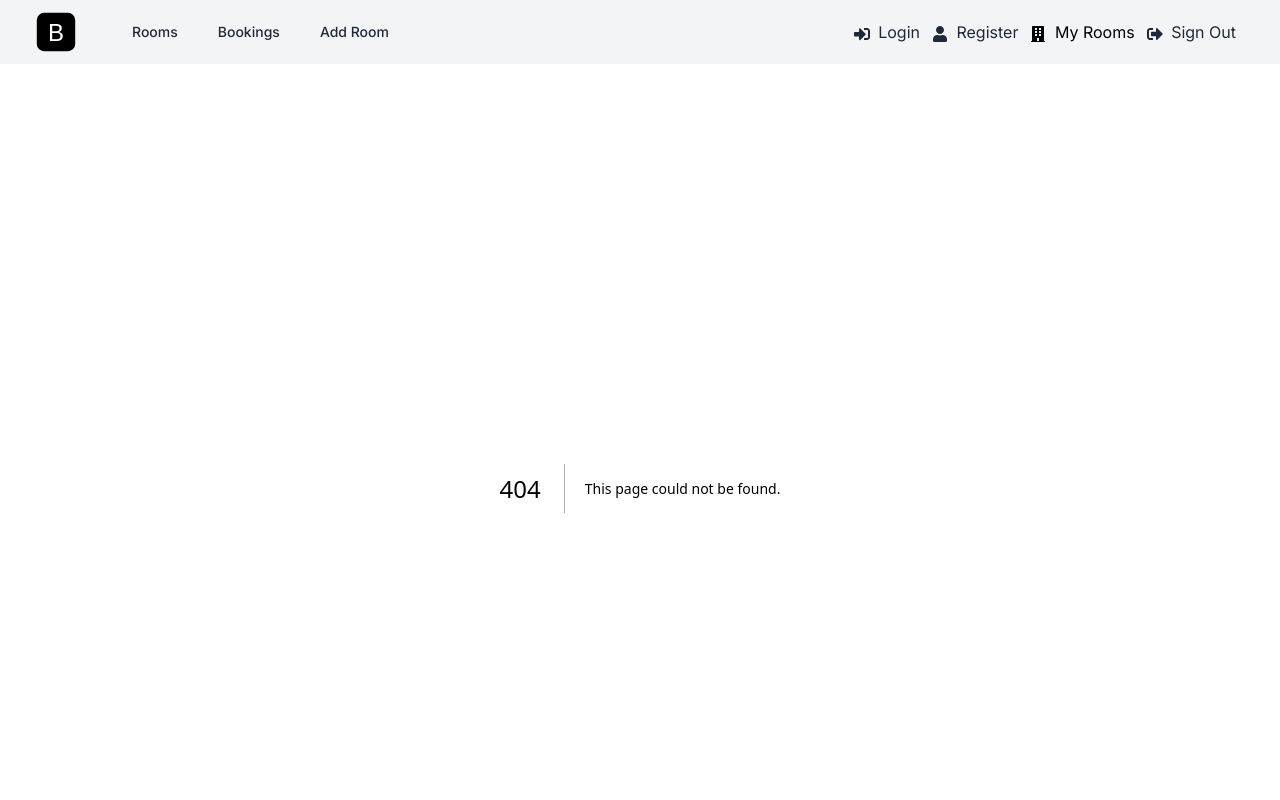
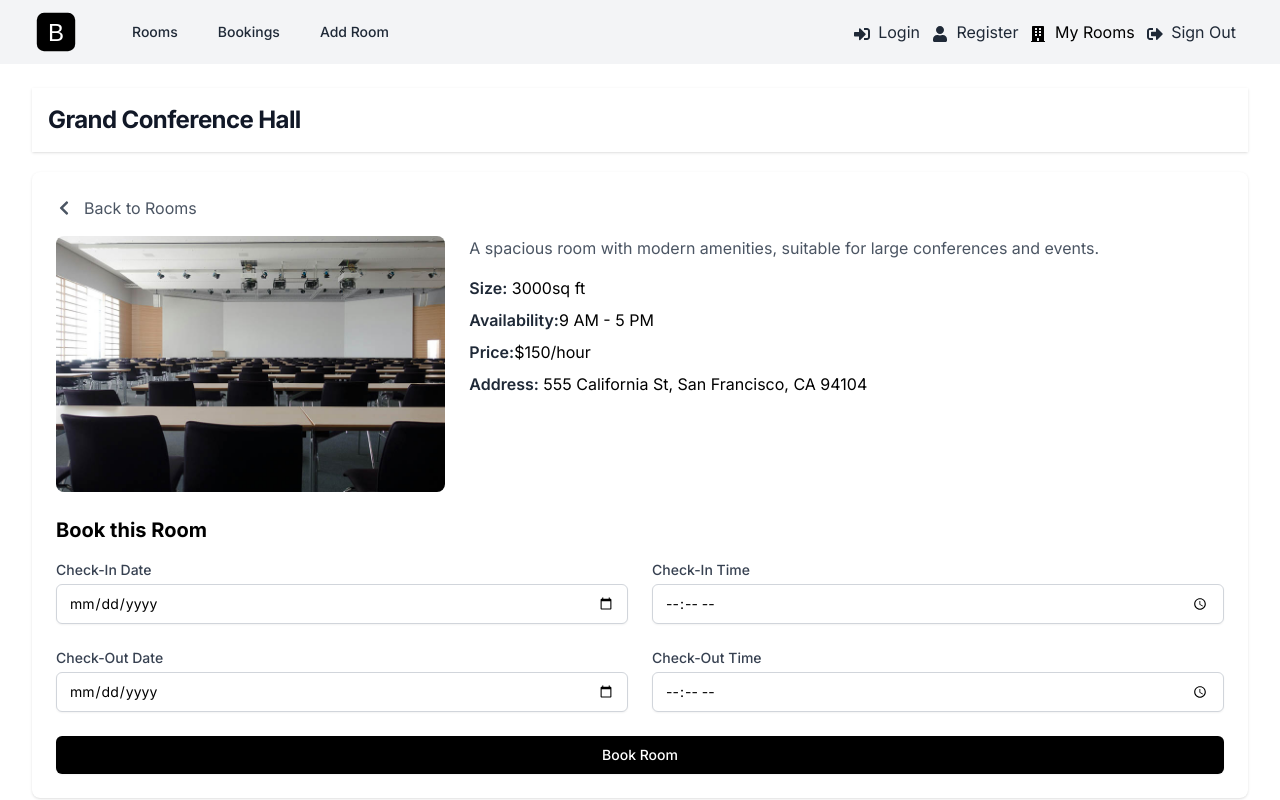
Before and after one commit to trizzi/bookings-halls, a Next.js app: page /rooms/1 in a window 1280 px wide. Before the commit this address had no page. Shown: the top 800 px of the page. Built offline with nearby package versions, Linux system fonts and the light colour scheme.

Commit message:
UI completed

```diff
--- a/app/page.jsx
+++ b/app/page.jsx
@@ -7,7 +7,7 @@ export default function Home() {
 		<>
 			<Heading title='Available Rooms' />
 			{rooms.length > 0 ? (
-				<RoomCard room={room} />
+				rooms.map((room) => <RoomCard room={room} />)
 			) : (
 				<p>No rooms available at the moment</p>
 			)}
--- /dev/null
+++ b/app/rooms/[id]/page.jsx
@@ -0,0 +1,71 @@
+import React from 'react';
+import Image from 'next/image';
+import Link from 'next/link';
+import { FaChevronLeft } from 'react-icons/fa';
+import rooms from '@/data/rooms.json';
+import Heading from '@/components/Heading';
+import BookingForm from '@/components/BookingForm';
+
+const RoomPage = ({ params }) => {
+	const { id } = params;
+	const room = rooms.find((room) => room.$id === id);
+
+	if (!room) {
+		return <Heading title='No Room Found' />;
+	}
+
+	return (
+		<>
+			<Heading title={room.name} />
+			<div className='bg-white shadow rounded-lg p-6'>
+				<Link
+					href='/'
+					className='flex items-center text-gray-600 hover:text-gray-800 mb-4'>
+					<FaChevronLeft className='inline mr-1' />
+					<span className='ml-2'>Back to Rooms</span>
+				</Link>
+
+				<div className='flex flex-col sm:flex-row sm:space-x-6'>
+					<Image
+						src={`/images/rooms/${room.image}`}
+						width={400}
+						height={100}
+						alt={room.name}
+						className='w-full sm:w-1/3 h-64 object-cover rounded-lg'
+					/>
+
+					<div className='mt-4 sm:mt-0 sm:flex-1'>
+						<p className='text-gray-600 mb-4'>{room.description}</p>
+
+						<ul className='space-y-2'>
+							<li>
+								<span className='font-semibold text-gray-800'>Size:</span>{' '}
+								{room.sqft}
+								{''}
+								sq ft
+							</li>
+							<li>
+								<span className='font-semibold text-gray-800'>
+									Availability:
+								</span>
+								{room.availability}
+							</li>
+							<li>
+								<span className='font-semibold text-gray-800'>Price:</span>$
+								{room.price_per_hour}/hour
+							</li>
+							<li>
+								<span className='font-semibold text-gray-800'>Address:</span>{' '}
+								{room.address}
+							</li>
+						</ul>
+					</div>
+				</div>
+
+				<BookingForm />
+			</div>
+		</>
+	);
+};
+
+export default RoomPage;
--- /dev/null
+++ b/components/BookingForm.jsx
@@ -0,0 +1,79 @@
+import React from 'react';
+
+const BookingForm = () => {
+	return (
+		<div className='mt-6'>
+			<h2 className='text-xl font-bold'>Book this Room</h2>
+			<form className='mt-4'>
+				<div className='grid grid-cols-1 sm:grid-cols-2 gap-6'>
+					<div>
+						<label
+							htmlFor='check_in_date'
+							className='block text-sm font-medium text-gray-700'>
+							Check-In Date
+						</label>
+						<input
+							type='date'
+							id='check_in_date'
+							name='check_in_date'
+							className='mt-1 block w-full px-3 py-2 border border-gray-300 rounded-md shadow-sm focus:ring-indigo-500 focus:border-indigo-500 sm:text-sm'
+							required
+						/>
+					</div>
+					<div>
+						<label
+							htmlFor='check_in_time'
+							className='block text-sm font-medium text-gray-700'>
+							Check-In Time
+						</label>
+						<input
+							type='time'
+							id='check_in_time'
+							name='check_in_time'
+							className='mt-1 block w-full px-3 py-2 border border-gray-300 rounded-md shadow-sm focus:ring-indigo-500 focus:border-indigo-500 sm:text-sm'
+							required
+						/>
+					</div>
+					<div>
+						<label
+							htmlFor='check_out_date'
+							className='block text-sm font-medium text-gray-700'>
+							Check-Out Date
+						</label>
+						<input
+							type='date'
+							id='check_out_date'
+							name='check_out_date'
+							className='mt-1 block w-full px-3 py-2 border border-gray-300 rounded-md shadow-sm focus:ring-indigo-500 focus:border-indigo-500 sm:text-sm'
+							required
+						/>
+					</div>
+					<div>
+						<label
+							htmlFor='check_out_time'
+							className='block text-sm font-medium text-gray-700'>
+							Check-Out Time
+						</label>
+						<input
+							type='time'
+							id='check_out_time'
+							name='check_out_time'
+							className='mt-1 block w-full px-3 py-2 border border-gray-300 rounded-md shadow-sm focus:ring-indigo-500 focus:border-indigo-500 sm:text-sm'
+							required
+						/>
+					</div>
+				</div>
+
+				<div className='mt-6'>
+					<button
+						type='submit'
+						className='w-full flex justify-center py-2 px-4 border border-transparent rounded-md shadow-sm text-sm font-medium text-white bg-black hover:bg-gray-700 focus:outline-none focus:ring-2 focus:ring-offset-2 focus:ring-gray-800'>
+						Book Room
+					</button>
+				</div>
+			</form>
+		</div>
+	);
+};
+
+export default BookingForm;
--- a/components/Footer.jsx
+++ b/components/Footer.jsx
@@ -1,5 +1,5 @@
 const Footer = () => {
-	const currentYear = new Date().getFullYear;
+	const currentYear = new Date().getFullYear();
 	return (
 		<footer className='py-6'>
 			<div className='mx-auto max-w-7xl px-4 sm:px-6 lg:px-8'>
--- a/components/Heading.jsx
+++ b/components/Heading.jsx
@@ -2,8 +2,10 @@ import React from 'react';
 
 const Heading = ({ title }) => {
 	return (
-		<section class='bg-white mb-5 shadow px-4 py-4'>
-			<h1 class='text-2xl font-bold tracking-tight text-gray-900'>{title}</h1>
+		<section className='bg-white mb-5 shadow px-4 py-4'>
+			<h1 className='text-2xl font-bold tracking-tight text-gray-900'>
+				{title}
+			</h1>
 		</section>
 	);
 };
--- a/components/RoomCard.jsx
+++ b/components/RoomCard.jsx
@@ -7,7 +7,7 @@ const RoomCard = ({ room }) => {
 		<div className='bg-white shadow rounded-lg p-4 mt-4 flex flex-col sm:flex-row justify-between items-start sm:items-center'>
 			<div className='flex flex-col sm:flex-row sm:space-x-4'>
 				<Image
-					src={`/images/rooms/${room.Image}`}
+					src={`/images/rooms/${room.image}`}
 					width={400}
 					height={100}
 					alt={room.name}
@@ -31,7 +31,7 @@ const RoomCard = ({ room }) => {
 			</div>
 			<div className='flex flex-col sm:flex-row w-full sm:w-auto sm:space-x-2 mt-2 sm:mt-0'>
 				<Link
-					href={`/rooms/$id`}
+					href={`/rooms/${room.$id}`}
 					className='bg-blue-500 text-white px-4 py-2 rounded mb-2 sm:mb-0 w-full sm:w-auto text-center hover:bg-blue-700'>
 					View Room
 				</Link>
```
